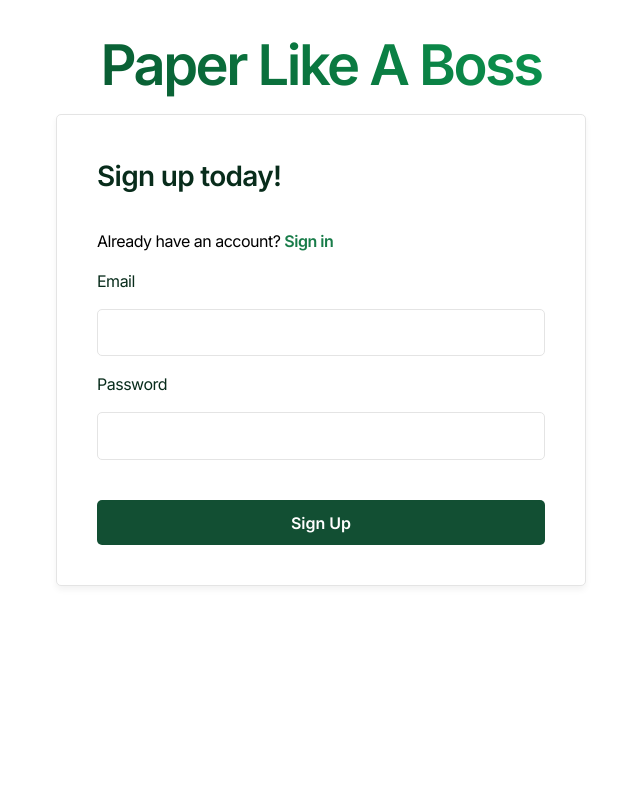
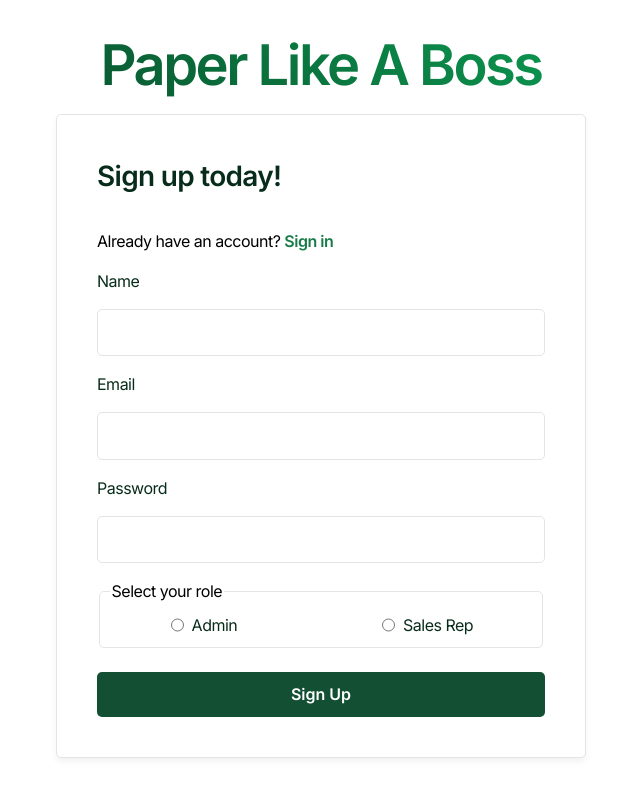
Before and after one commit to glckfndr/scrimba-supabase, a React app: page /signup in a window 1280 px wide. Shown: the top 794 px of the page, without its empty margins (319-959 px from the left). Built offline with nearby package versions, Linux system fonts and the light colour scheme; no server answers; the HTML template or start-up script is replaced by a standard one.

Commit message:
feat: add name and account_type for signUpNewUser

```diff
--- a/src/components/Signup.jsx
+++ b/src/components/Signup.jsx
@@ -11,12 +11,14 @@ const Signup = () => {
     async (previousState, formData) => {
       const email = formData.get("email");
       const password = formData.get("password");
+      const name = formData.get("name");
+      const accountType = formData.get("account-type");
 
       const {
         success,
         data,
         error: signUpError,
-      } = await signUpNewUser(email, password);
+      } = await signUpNewUser(email, password, name, accountType);
 
       if (signUpError) {
         return new Error(signUpError);
@@ -52,6 +54,20 @@ const Signup = () => {
             </Link>
           </p>
 
+          <label htmlFor="name">Name</label>
+          <input
+            className="form-input"
+            type="text"
+            name="name"
+            id="name"
+            placeholder=""
+            required
+            aria-required="true"
+            aria-invalid={error ? "true" : "false"}
+            aria-describedby={error ? "signup-error" : undefined}
+            disabled={isPending}
+          />
+
           <label htmlFor="email">Email</label>
           <input
             className="form-input"
@@ -80,6 +96,29 @@ const Signup = () => {
             disabled={isPending}
           />
 
+          <fieldset
+            className="form-fieldset"
+            aria-required="true"
+            aria-label="Select your role"
+          >
+            <legend>Select your role</legend>
+            <div className="radio-group">
+              <label>
+                <input
+                  type="radio"
+                  name="account-type"
+                  value="admin"
+                  required
+                />{" "}
+                Admin
+              </label>
+              <label>
+                <input type="radio" name="account-type" value="rep" required />{" "}
+                Sales Rep
+              </label>
+            </div>
+          </fieldset>
+
           <button
             type="submit"
             className="form-button"
--- a/src/context/AuthContext.jsx
+++ b/src/context/AuthContext.jsx
@@ -28,7 +28,7 @@ export const AuthContextProvider = ({ children }) => {
     });
   }, []);
 
-  //Auth functions (signin, signup, logout)
+  //Auth functions
   const signInUser = async (email, password) => {
     try {
       const { data, error } = await supabase.auth.signInWithPassword({
@@ -49,35 +49,41 @@ export const AuthContextProvider = ({ children }) => {
       };
     }
   };
-  const signOutUser = async () => {
+
+  const signOut = async () => {
     try {
       const { error } = await supabase.auth.signOut();
       if (error) {
         console.error("Supabase sign-out error:", error.message);
         return { success: false, error: error.message };
       }
-      console.log("Supabase sign-out success");
       return { success: true };
     } catch (error) {
       console.error("Unexpected error during sign-out:", error.message);
       return {
         success: false,
-        error: "An unexpected error occurred. Please try again.",
+        error: "An unexpected error occurred during sign out.",
       };
     }
   };
 
-  const signUpNewUser = async (email, password) => {
+  const signUpNewUser = async (email, password, name, accountType) => {
     try {
       const { data, error } = await supabase.auth.signUp({
-        email: email.trim().toLowerCase(),
+        email: email.toLowerCase(),
         password: password,
+        options: {
+          data: {
+            name: name,
+            account_type: accountType,
+          },
+        },
       });
       if (error) {
         console.error("Supabase sign-up error:", error.message);
         return { success: false, error: error.message };
       }
-      console.log("Supabase sign-up success:", data);
+      // console.log('Supabase sign-up success:', data);
       return { success: true, data };
     } catch (error) {
       console.error("Unexpected error during sign-up:", error.message);
@@ -90,7 +96,7 @@ export const AuthContextProvider = ({ children }) => {
 
   return (
     <AuthContext.Provider
-      value={{ session, signInUser, signOutUser, signUpNewUser }}
+      value={{ session, signInUser, signOut, signUpNewUser }}
     >
       {children}
     </AuthContext.Provider>
```
